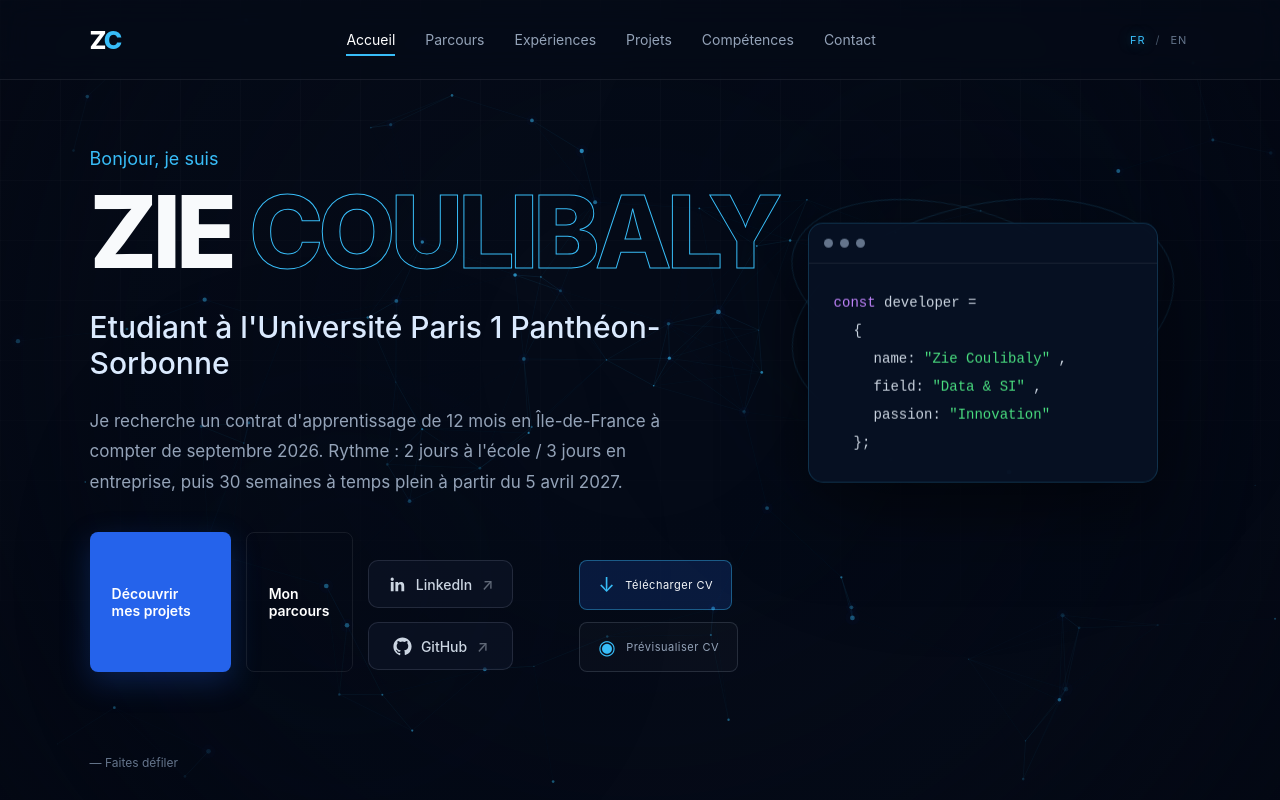
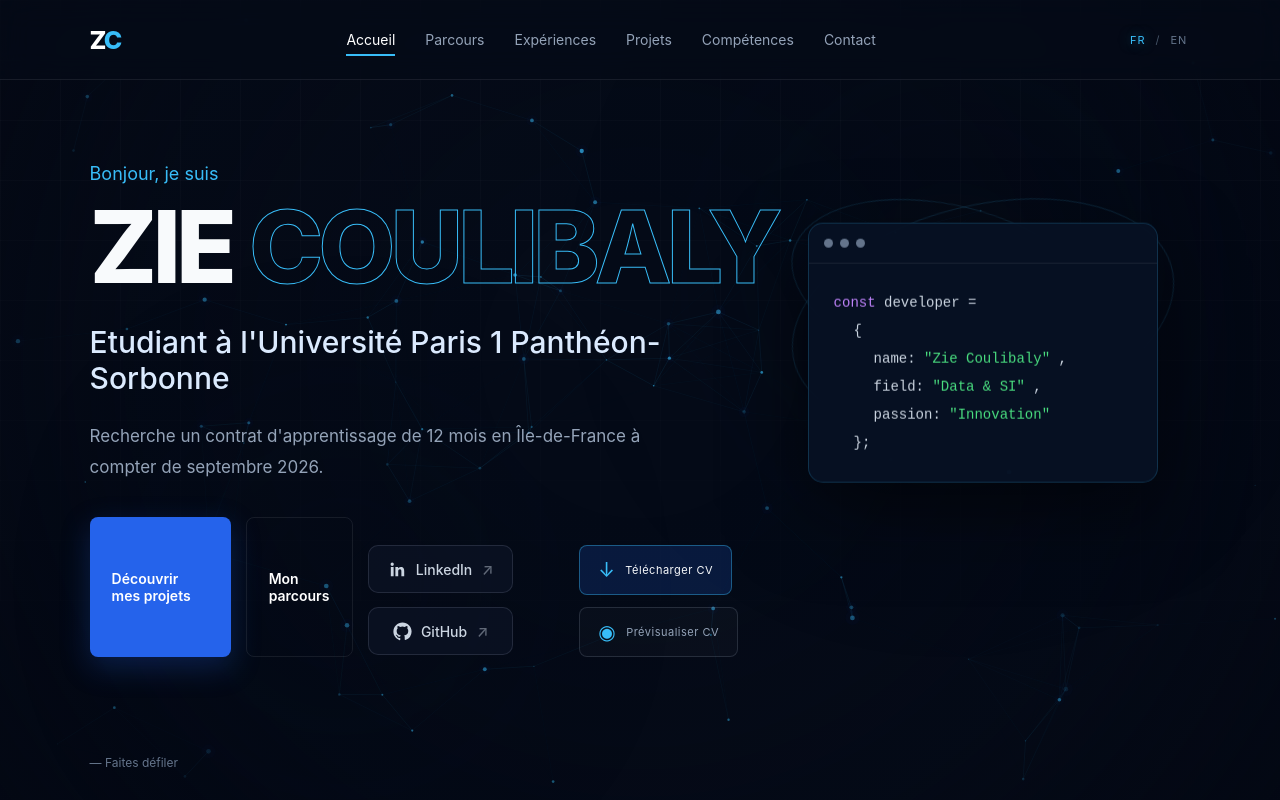
Before and after one commit to coulibalyzie/portfolio, a plain HTML site: page index.html in a window 1280 px wide. Shown: the top 800 px of the page. Drawn offline with Linux system fonts and the light colour scheme; animation ran at ten frames a second.

Commit message:
Mise à jour

```diff
--- a/index.html
+++ b/index.html
@@ -96,9 +96,9 @@
                     Etudiant à l'Université Paris 1 Panthéon-Sorbonne
                 </h2>
 
-                <p class="description" data-fr="Je recherche un contrat d'apprentissage de 12 mois en Île-de-France à compter de septembre 2026. Rythme : 2 jours à l'école / 3 jours en entreprise, puis 30 semaines à temps plein à partir du 5 avril 2027."
-                    data-en="I am looking for a 12-month apprenticeship in the Île-de-France region starting in September 2026. Schedule: 2 days at university / 3 days in the company, followed by 30 weeks of full-time work starting April 5, 2027.">
-                    Je recherche un contrat d'apprentissage de 12 mois en Île-de-France à compter de septembre 2026. Rythme : 2 jours à l'école / 3 jours en entreprise, puis 30 semaines à temps plein à partir du 5 avril 2027.
+                <p class="description" data-fr="Recherche un contrat d'apprentissage de 12 mois en Île-de-France à compter de septembre 2026. "
+                    data-en="Looking for a 12-month apprenticeship in the Île-de-France region starting in September 2026. ">
+                    Recherche un contrat d'apprentissage de 12 mois en Île-de-France à compter de septembre 2026.
                 </p>
 
                 <div class="hero-buttons">
```
